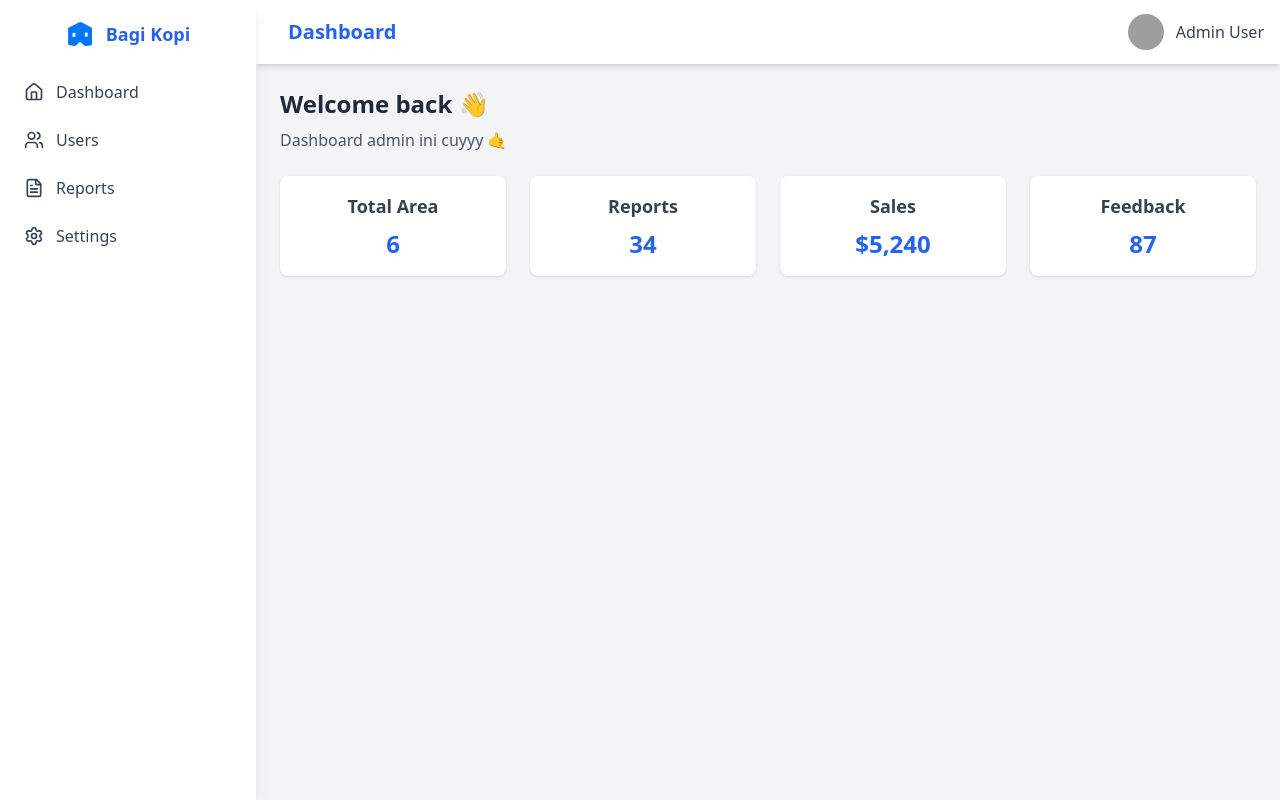
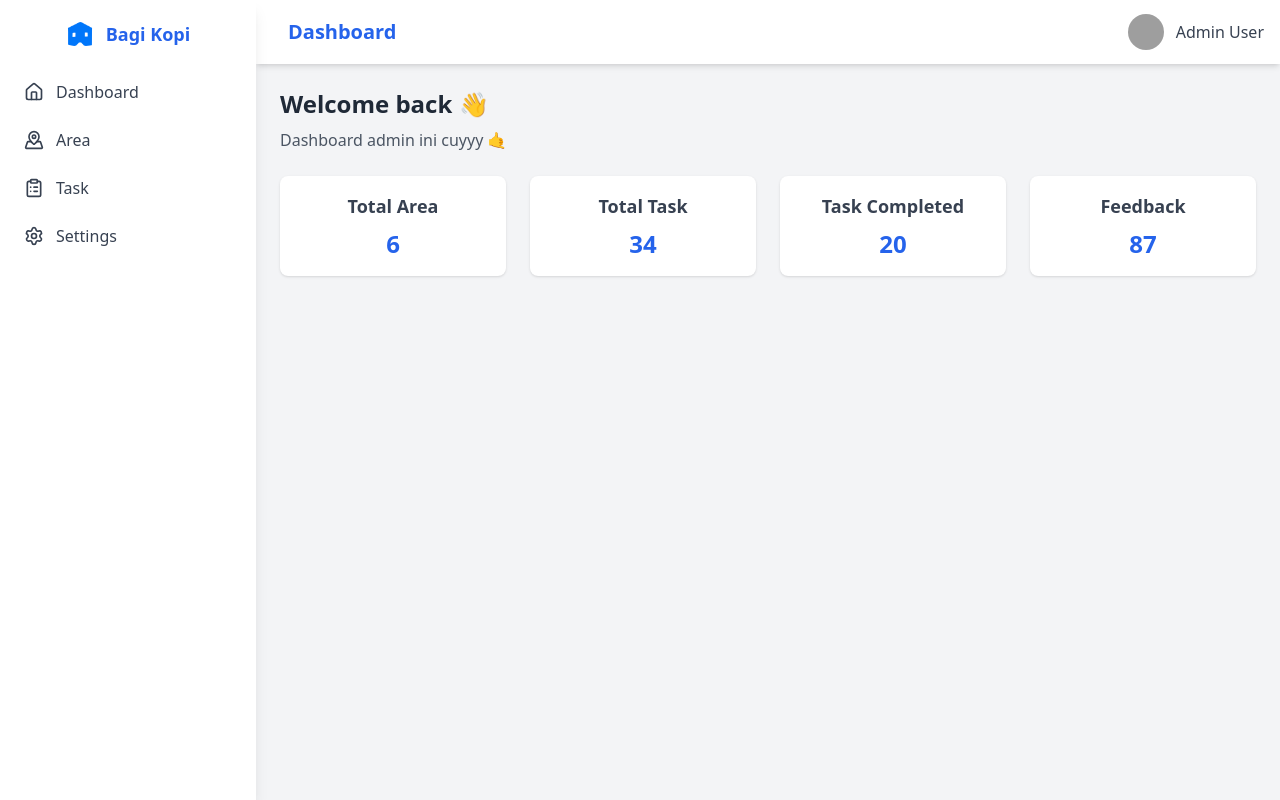
Before and after one commit to RizalSFN/ceklis-monitoring, a React (Vite) app in the folder frontend/: page /dashboard in a window 1280 px wide. Built offline with nearby package versions, Linux system fonts and the light colour scheme; grey boxes are pictures that could not be loaded.

Commit message:
update sidebar

```diff
--- a/frontend/src/pages/Dashboard.jsx
+++ b/frontend/src/pages/Dashboard.jsx
@@ -3,9 +3,9 @@ import {
     Menu,
     X,
     Home,
-    Users,
-    FileText,
+    ClipboardList,
     Settings,
+    MapPinned,
 } from "lucide-react";
 import logo from "../assets/bagikopi.png"
 import { Link } from "react-router-dom";
@@ -15,8 +15,8 @@ function Dashboard() {
 
     const menus = [
         { name: "Dashboard", path: "/dashboard", icon: <Home className="w-5 h-5" /> },
-        { name: "Users", path: "/users", icon: <Users className="w-5 h-5" /> },
-        { name: "Reports", path: "/reports", icon: <FileText className="w-5 h-5" /> },
+        { name: "Area", path: "/area", icon: <MapPinned className="w-5 h-5" /> },
+        { name: "Task", path: "/task", icon: <ClipboardList className="w-5 h-5" /> },
         { name: "Settings", path: "/settings", icon: <Settings className="w-5 h-5" /> },
     ];
 
@@ -95,12 +95,12 @@ function Dashboard() {
                             <p className="text-2xl text-blue-600 font-bold mt-2">6</p>
                         </div>
                         <div className="bg-white shadow rounded-lg p-4 text-center">
-                            <h3 className="text-lg font-semibold text-gray-700">Reports</h3>
+                            <h3 className="text-lg font-semibold text-gray-700">Total Task</h3>
                             <p className="text-2xl text-blue-600 font-bold mt-2">34</p>
                         </div>
                         <div className="bg-white shadow rounded-lg p-4 text-center">
-                            <h3 className="text-lg font-semibold text-gray-700">Sales</h3>
-                            <p className="text-2xl text-blue-600 font-bold mt-2">$5,240</p>
+                            <h3 className="text-lg font-semibold text-gray-700">Task Completed</h3>
+                            <p className="text-2xl text-blue-600 font-bold mt-2">20</p>
                         </div>
                         <div className="bg-white shadow rounded-lg p-4 text-center">
                             <h3 className="text-lg font-semibold text-gray-700">Feedback</h3>
```
